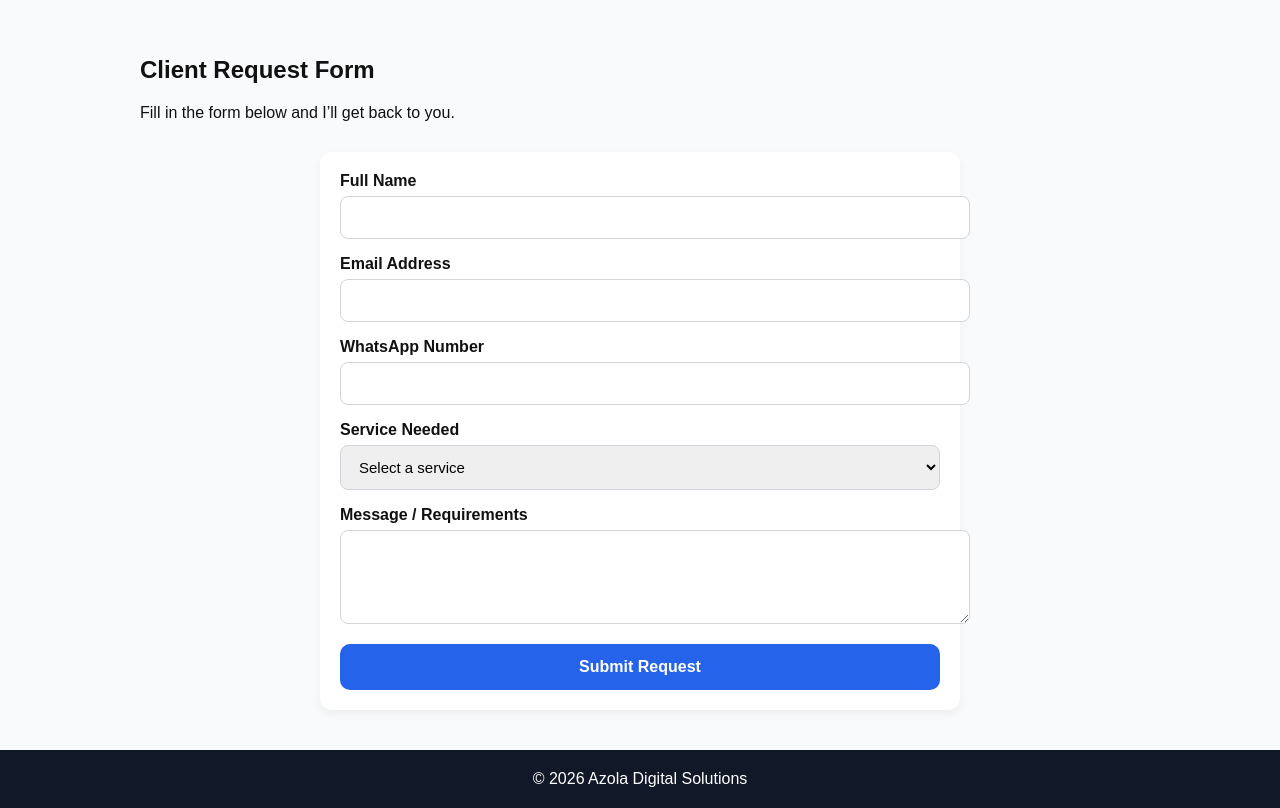
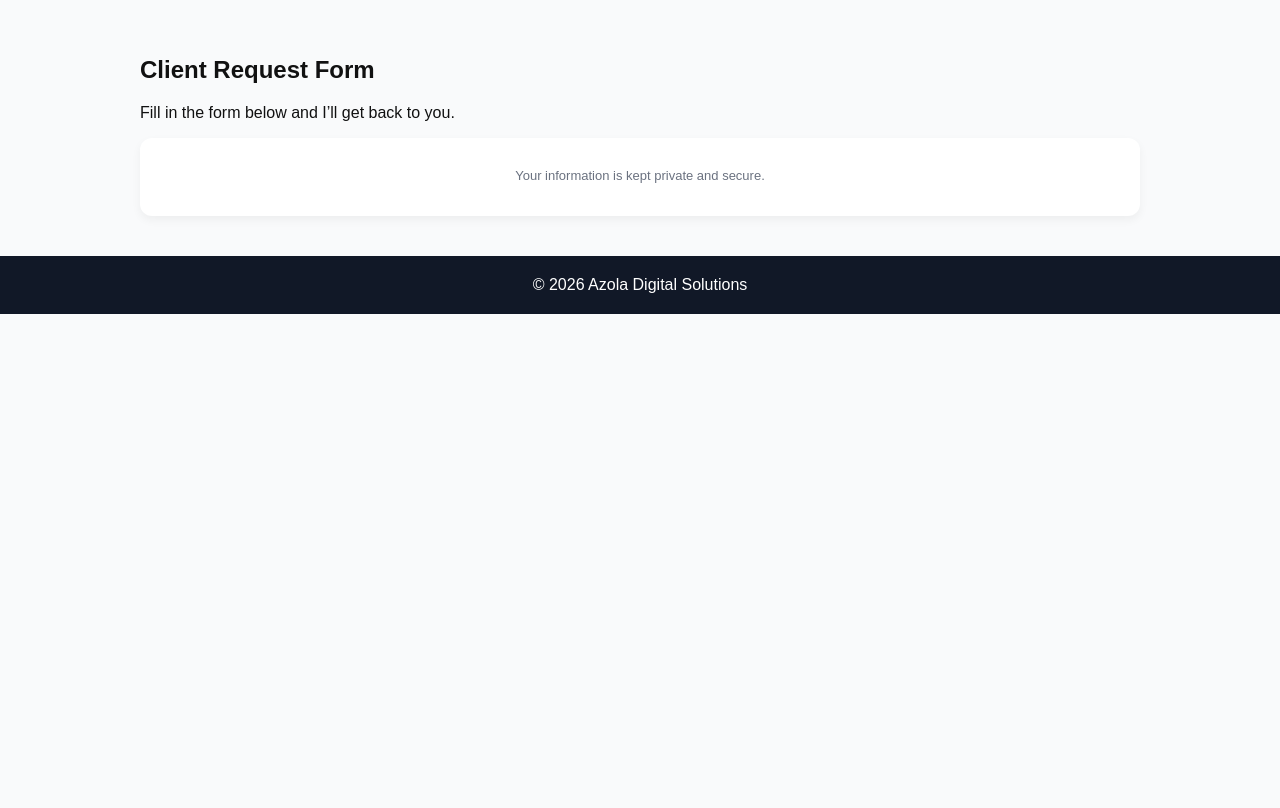
Before and after one commit to tsholobaazola2001/azola-digital-solutions, a plain HTML site: page index.html in a window 1280 px wide. Shown: the part 880-1688 px from the top of the page. After the commit the page ends 1194 px from the top, so only its background shows below. Drawn offline with Linux system fonts and the light colour scheme.

Commit message:
Update index.html

```diff
--- a/index.html
+++ b/index.html
@@ -36,7 +36,7 @@
       background: white;
       padding: 20px;
       border-radius: 12px;
-      box-shadow: 0 4px 10px rgba(0, 0, 0, 0.05);
+      box-shadow: 0 4px 10px rgba(0,0,0,0.05);
     }
 
     footer {
@@ -56,44 +56,6 @@
       display: inline-block;
       margin-top: 20px;
     }
-
-    form {
-      max-width: 600px;
-      margin: 30px auto 0;
-    }
-
-    form label {
-      font-weight: 600;
-      display: block;
-      margin-bottom: 6px;
-    }
-
-    form input,
-    form select,
-    form textarea {
-      width: 100%;
-      padding: 12px 14px;
-      border-radius: 8px;
-      border: 1px solid #d1d5db;
-      font-size: 15px;
-      margin-bottom: 16px;
-    }
-
-    form button {
-      background: #2563eb;
-      color: white;
-      border: none;
-      padding: 14px;
-      width: 100%;
-      font-size: 16px;
-      font-weight: bold;
-      border-radius: 10px;
-      cursor: pointer;
-    }
-
-    form button:hover {
-      background: #1d4ed8;
-    }
   </style>
 </head>
 
@@ -110,15 +72,15 @@
   <div class="grid">
     <div class="card">
       <h3>CV / Resume Design</h3>
-      <p>ATS-friendly, professional resumes that get interviews.</p>
+      <p>ATS-friendly, professional resumes.</p>
     </div>
     <div class="card">
       <h3>Online Portfolios</h3>
-      <p>Modern websites to showcase your skills and projects.</p>
+      <p>Modern websites to showcase your skills.</p>
     </div>
     <div class="card">
-      <h3>Posters & Advertisements</h3>
-      <p>Eye-catching promotional designs for your brand.</p>
+      <h3>Posters & Ads</h3>
+      <p>Eye-catching designs for promotions.</p>
     </div>
   </div>
 </section>
@@ -145,36 +107,21 @@
   <h2>Client Request Form</h2>
   <p>Fill in the form below and I’ll get back to you.</p>
 
-  <!-- ✅ FORMSPREE FORM -->
-  <form
-    action="https://www.cognitoforms.com/AzolaTsholoba/ClientRequestForm"
-    method="POST"
-    class="card"
-  >
+  <div class="card">
 
-    <label>Full Name</label>
-    <input type="text" name="name" required>
+    <!-- ✅ COGNITO FORMS EMBED (CORRECT METHOD) -->
+    <!-- 🔴 IMPORTANT: Replace data-key and data-form with YOUR real values from Cognito -->
 
-    <label>Email Address</label>
-    <input type="email" name="email" required>
+    <script src="https://www.cognitoforms.com/AzolaTsholoba/ClientRequestForm"
+            data-key="YOUR_COGNITO_ACCOUNT_KEY"
+            data-form="ClientRequestForm">
+    </script>
 
-    <label>WhatsApp Number</label>
-    <input type="text" name="phone" required>
+    <p style="font-size:13px;color:#6b7280;text-align:center;margin-top:10px;">
+      Your information is kept private and secure.
+    </p>
 
-    <label>Service Needed</label>
-    <select name="service" required>
-      <option value="">Select a service</option>
-      <option>CV / Resume Design</option>
-      <option>Online Portfolio</option>
-      <option>Posters / Advertisements</option>
-      <option>Full Branding Package</option>
-    </select>
-
-    <label>Message / Requirements</label>
-    <textarea name="message" rows="4" required></textarea>
-
-    <button type="submit">Submit Request</button>
-  </form>
+  </div>
 </section>
 
 <footer>
```
